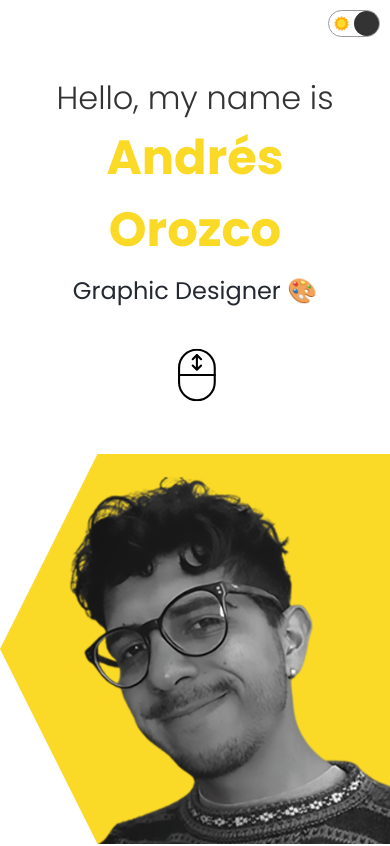
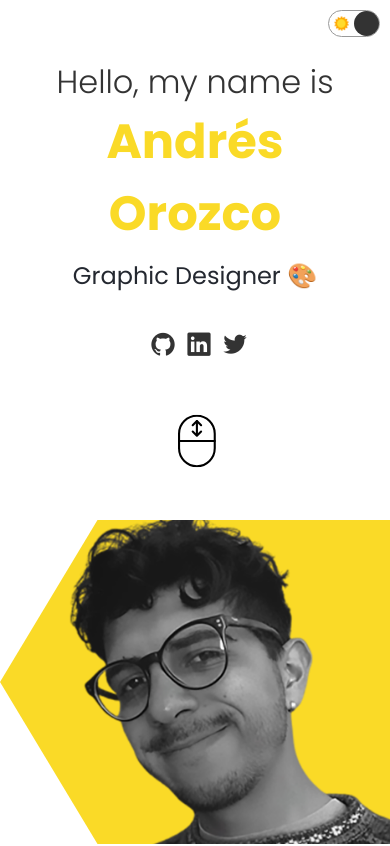
Before and after one commit to andyorozco96/My-Portfolio-APP, a React (Create React App) app: page / in a window 390 px wide. Shown: the top 846 px of the page. Built offline with nearby package versions, Linux system fonts and the light colour scheme.

Commit message:
(Feature) New social media icons and responsive

```diff
--- a/public/index.html
+++ b/public/index.html
@@ -10,6 +10,11 @@
       content="Web site created using create-react-app"
     />
     <link rel="apple-touch-icon" href="%PUBLIC_URL%/logo192.png" />
+    <!-- LINK PARA USAR ICONSCOUT -->
+    <link
+      rel="stylesheet"
+      href="https://unicons.iconscout.com/release/v4.0.0/css/line.css"
+    />
     <!--
       manifest.json provides metadata used when your web app is installed on a
       user's mobile device or desktop. See https://developers.google.com/web/fundamentals/web-app-manifest/
--- a/src/components/Contact.jsx
+++ b/src/components/Contact.jsx
@@ -4,34 +4,32 @@ import Phone from "../img/phone.png";
 import Location from "../img/address.png";
 import Email from "../img/email.png";
 import emailjs from "@emailjs/browser";
-import validate from './Validate'
-import Swal from "sweetalert2/dist/sweetalert2.all.min.js"
-
-
+import validate from "./Validate";
+import Swal from "sweetalert2/dist/sweetalert2.all.min.js";
 
 function Contact() {
   const form = useRef();
 
   const [values, setValues] = useState({
-    name: '',
-    email: '',
-    message:'',
-  })
+    name: "",
+    email: "",
+    message: "",
+  });
 
   const [errors, setErrors] = useState({
-  name: '',
-  email: '',
-  message:''
-})
+    name: "",
+    email: "",
+    message: "",
+  });
 
-  const handleChange = (e) =>{
+  const handleChange = (e) => {
     setValues({
       ...values,
-      [e.target.name]: e.target.value
-    })
+      [e.target.name]: e.target.value,
+    });
 
-    setErrors(validate(values))
-  }
+    setErrors(validate(values));
+  };
 
   // useEffect(()=>{
   //   console.log(values)
@@ -41,12 +39,21 @@ function Contact() {
   const sendEmail = (e) => {
     e.preventDefault();
 
-    emailjs.sendForm('service_smriwi4', 'template_b82nohj', form.current, 'rIh43K6zsr1iwyfIb')
-      .then((result) => {
+    emailjs
+      .sendForm(
+        "service_smriwi4",
+        "template_b82nohj",
+        form.current,
+        "rIh43K6zsr1iwyfIb"
+      )
+      .then(
+        (result) => {
           console.log(result.text);
-      }, (error) => {
+        },
+        (error) => {
           console.log(error.text);
-      });
+        }
+      );
 
     Swal.fire({
       text: "Message send successfully",
@@ -63,13 +70,12 @@ function Contact() {
     }).then((result) => {
       if (result.isConfirmed) {
         setValues({
-          name: '',
-          email: '',
-          message:'',
-        })
+          name: "",
+          email: "",
+          message: "",
+        });
       }
     });
-
   };
 
   return (
@@ -80,17 +86,43 @@ function Contact() {
           <h1 className={style.title}>Let's work together!</h1>
           <div className={style.info}>
             <div className={style.infoItem}>
-              <img className={style.icon} src={Phone} alt="Phone number icon" />
-              +54 9 261 697-7165
+              <a
+                href="https://github.com/andyorozco96"
+                target="_blank"
+                rel="noreferrer"
+              >
+                <i class={`uil uil-github ${style.navIcon}`}></i>
+                <span>Github Profile</span>
+              </a>
             </div>
             <div className={style.infoItem}>
-              <img className={style.icon} src={Email} alt="Email icon" />
-              andres.orozco.dev@gmail.com
+              <a
+                href="https://github.com/andyorozco96"
+                target="_blank"
+                rel="noreferrer"
+              >
+                <i class={`uil uil-linkedin ${style.navIcon}`}></i>
+                <span>LinkedIn</span>
+              </a>
             </div>
+
             <div className={style.infoItem}>
-              <img className={style.icon} src={Location} alt="Location icon" />
-              Mendoza, Argentina
+              <a
+                href="https://github.com/andyorozco96"
+                target="_blank"
+                rel="noreferrer"
+              >
+                <i class={`uil uil-twitter ${style.navIcon}`}></i>
+                <span>@OrozcoAndres1</span>
+              </a>
             </div>
+
+            <div className={style.infoItem}>
+                <i class={`uil uil-map-marker ${style.navIcon}`}></i>
+                <span>Mendoza, Argentina</span>
+            </div>
+
+
           </div>
         </div>
 
@@ -100,13 +132,42 @@ function Contact() {
             Get in touch. Always available if the right project comes along me.
           </p>
           <form ref={form} onSubmit={sendEmail}>
-              <input onChange={(e) => handleChange(e)} placeholder='Name' type="text" name="name" value={values.name}/>
-              { errors.name && <span className={style.errors}>* {errors.name}</span> }
-              <input onChange={(e) => handleChange(e)} placeholder='Email' type="email" name="email" value={values.email}/>
-              { errors.email && <span className={style.errors}>* {errors.email}</span> }
-              <textarea rows="5" onChange={(e) => handleChange(e)} placeholder='Please type a message'  name="message" value={values.message} />
-              { errors.message && <span className={style.errors}>* {errors.message}</span> }
-              <button type="submit" disabled={Object.keys(errors).length <= 0 ? false : true }>Submit</button>
+            <input
+              onChange={(e) => handleChange(e)}
+              placeholder="Name"
+              type="text"
+              name="name"
+              value={values.name}
+            />
+            {errors.name && (
+              <span className={style.errors}>* {errors.name}</span>
+            )}
+            <input
+              onChange={(e) => handleChange(e)}
+              placeholder="Email"
+              type="email"
+              name="email"
+              value={values.email}
+            />
+            {errors.email && (
+              <span className={style.errors}>* {errors.email}</span>
+            )}
+            <textarea
+              rows="5"
+              onChange={(e) => handleChange(e)}
+              placeholder="Please type a message"
+              name="message"
+              value={values.message}
+            />
+            {errors.message && (
+              <span className={style.errors}>* {errors.message}</span>
+            )}
+            <button
+              type="submit"
+              disabled={Object.keys(errors).length <= 0 ? false : true}
+            >
+              Submit
+            </button>
           </form>
         </div>
       </div>
--- a/src/components/Introduction.jsx
+++ b/src/components/Introduction.jsx
@@ -1,6 +1,6 @@
 import React from "react";
 
-import Me from '../img/Me copy@3x.png'
+import Me from "../img/Me copy@3x.png";
 import style from "../sass/components/_introduction.module.scss";
 
 function Introduction() {
@@ -23,9 +23,13 @@ function Introduction() {
 
           <div className={style.description}>
             &#123;
-          <p>dreamJob: <span className={style.span1}>"full-stack web developer"</span>, <br/>
-            lookingForJob: <span className={style.span2}>true</span>,<br/>
-            availability: <span className={style.span1}>"full-time"</span><br/>
+            <p>
+              dreamJob:{" "}
+              <span className={style.span1}>"full-stack web developer"</span>,{" "}
+              <br />
+              lookingForJob: <span className={style.span2}>true</span>,<br />
+              availability: <span className={style.span1}>"full-time"</span>
+              <br />
             </p>
             &#125;
           </div>
@@ -85,6 +89,37 @@ function Introduction() {
               </g>
             </g>
           </svg>
+
+          <div className={style.btnContainer}>
+            <div className={style.infoItem}>
+              <a
+                href="https://github.com/andyorozco96"
+                target="_blank"
+                rel="noreferrer"
+              >
+                <i class={`uil uil-github ${style.navIcon}`}></i>
+              </a>
+            </div>
+            <div className={style.infoItem}>
+              <a
+                href="https://github.com/andyorozco96"
+                target="_blank"
+                rel="noreferrer"
+              >
+                <i class={`uil uil-linkedin ${style.navIcon}`}></i>
+              </a>
+            </div>
+
+            <div className={style.infoItem}>
+              <a
+                href="https://github.com/andyorozco96"
+                target="_blank"
+                rel="noreferrer"
+              >
+                <i class={`uil uil-twitter ${style.navIcon}`}></i>
+              </a>
+            </div>
+          </div>
         </div>
       </div>
       <div className={style.introRight}>
--- a/src/sass/components/_contact.module.scss
+++ b/src/sass/components/_contact.module.scss
@@ -7,7 +7,6 @@
   color: #333;
   display: flex;
   justify-content: center;
-
 
   .cBg {
     position: absolute;
@@ -19,7 +18,7 @@
   }
 
   .wrapper {
-    border-top: 1px solid #666 ;
+    border-top: 1px solid #666;
     width: 70vw;
     height: 100%;
     //padding: 50px;
@@ -44,9 +43,44 @@
           //background-color: red;
           display: flex;
           align-items: center;
-          margin: 50px 0px;
+          margin: 35px 2em;
           font-weight: 300;
           width: 70%;
+
+          .navIcon {
+            text-decoration: none;
+            font-size: 2rem;
+            color: $primary-color;
+            background-color: #333;
+            padding: 0.1rem 0.7rem;
+            border-radius: 50%;
+          }
+
+          span {
+            margin-left: 1em;
+          }
+
+          a {
+            display: flex;
+            justify-content: center;
+            align-items: center;
+            font-family: $font;
+            text-decoration: none;
+            //background-color: red;
+
+            .navIcon {
+              text-decoration: none;
+              font-size: 2rem;
+              color: $primary-color;
+              background-color: #333;
+              padding: 0.1rem 0.7rem;
+              border-radius: 50%;
+            }
+
+            span {
+              margin-left: 1rem;
+            }
+          }
 
           .icon {
             width: 30px;
@@ -168,13 +202,32 @@
 
         .info {
           width: 100%;
+          display: flex;
+          justify-content: center;
+          gap: 1.5em;
+          margin-top: 2em;
+
+          :nth-child(4){
+            display: none !important;
+          }
 
           .infoItem {
-            width: 100%;
+            width: max-content;
+            display: flex;
             //flex-direction: column;
             justify-content: center;
             align-items: center;
             text-align: center;
+            margin: 0;
+
+            // .navIcon {
+            //   display: none;
+            // }
+
+
+            span {
+              display: none;
+            }
 
             .icon {
               display: flex;
--- a/src/sass/components/_introduction.module.scss
+++ b/src/sass/components/_introduction.module.scss
@@ -18,7 +18,7 @@
       width: 70%;
       //padding: 6rem;
       //padding-left: 5rem;
-      height: 45%;
+      height: 60%;
       display: flex;
       flex-direction: column;
       justify-content: space-between;
@@ -85,6 +85,27 @@
         bottom: 5rem;
         margin-left: 0.5em;
       }
+
+      .btnContainer{
+        margin-left: .5em;
+        display: flex;
+        gap: .5em;
+
+        .infoItem {
+          a {
+            .navIcon{
+              text-decoration: none;
+              font-size: 1.75rem;
+              color: #333;
+              transition: font-size .2s;
+
+              &:hover{
+                color: $primary-color;
+              }
+            }
+          }
+        }
+      }
     }
   }
 
@@ -144,12 +165,17 @@
       width: 90%;
       margin-bottom: 4em;
       .leftWrapper{
+        //margin-top: 2em;
         padding: 10px;
         align-items: center;
         justify-content: center;
         text-align: center;
-        height: max-content;
+        height: 100%;
         width: 100%;
+
+        .introHello{
+          margin-top: 1.5em;
+        }
 
         .titleCont{
           height: 50px;
@@ -175,6 +201,30 @@
         .iconScroll{
           bottom: 0em;
         }
+
+        .btnContainer{
+          margin-top: 1.5em;
+          margin-bottom: 5em;
+          //margin-left: .5em;
+          display: flex;
+          gap: .5em;
+
+          .infoItem {
+            a {
+              .navIcon{
+                text-decoration: none;
+                font-size: 1.75rem;
+                color: #333;
+                transition: font-size .2s;
+
+                &:hover{
+                  color: $primary-color;
+                }
+              }
+            }
+          }
+        }
+
       }
 
 
```
Lines whose indentation alone changed are shown as unchanged.
